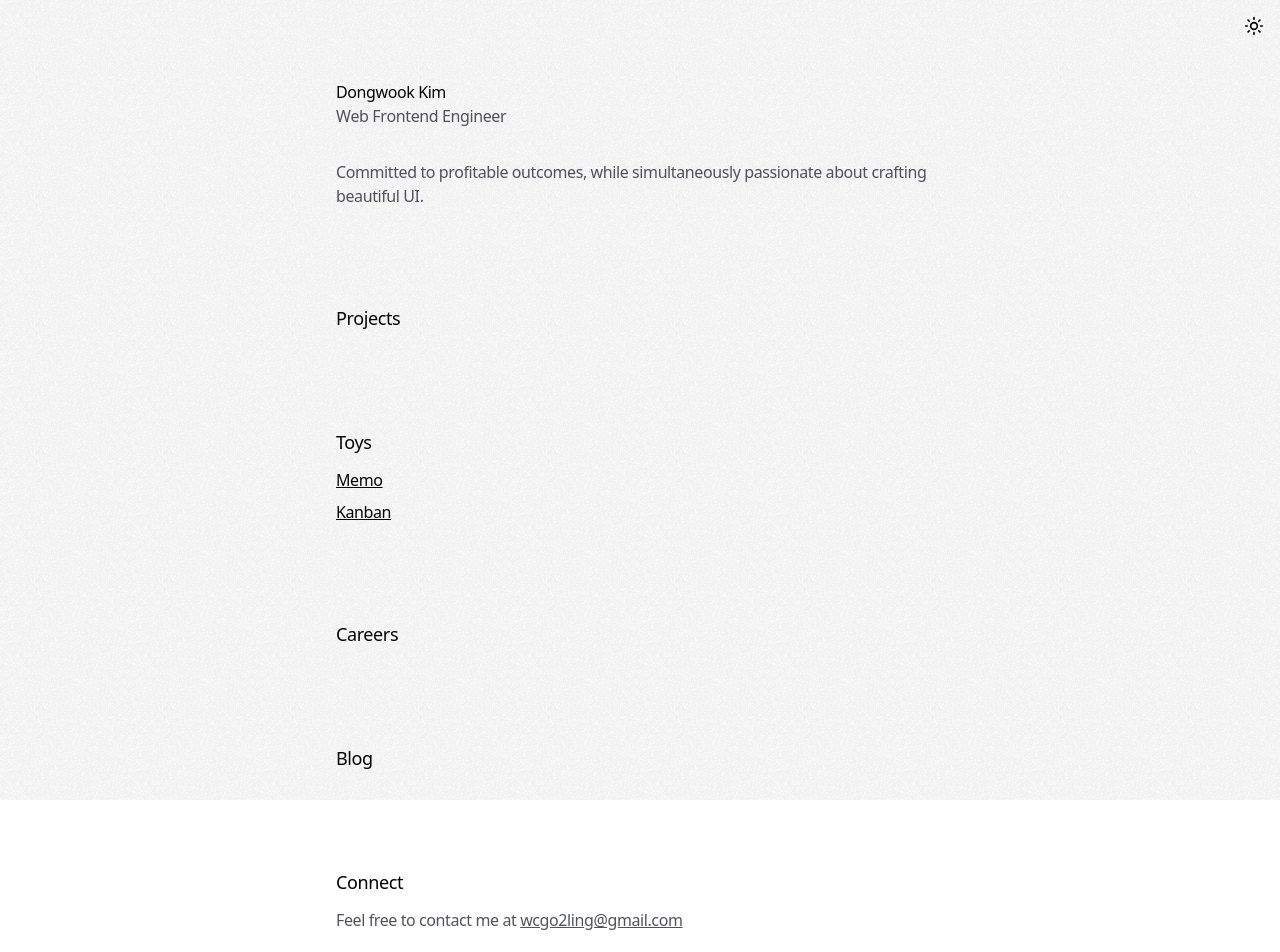
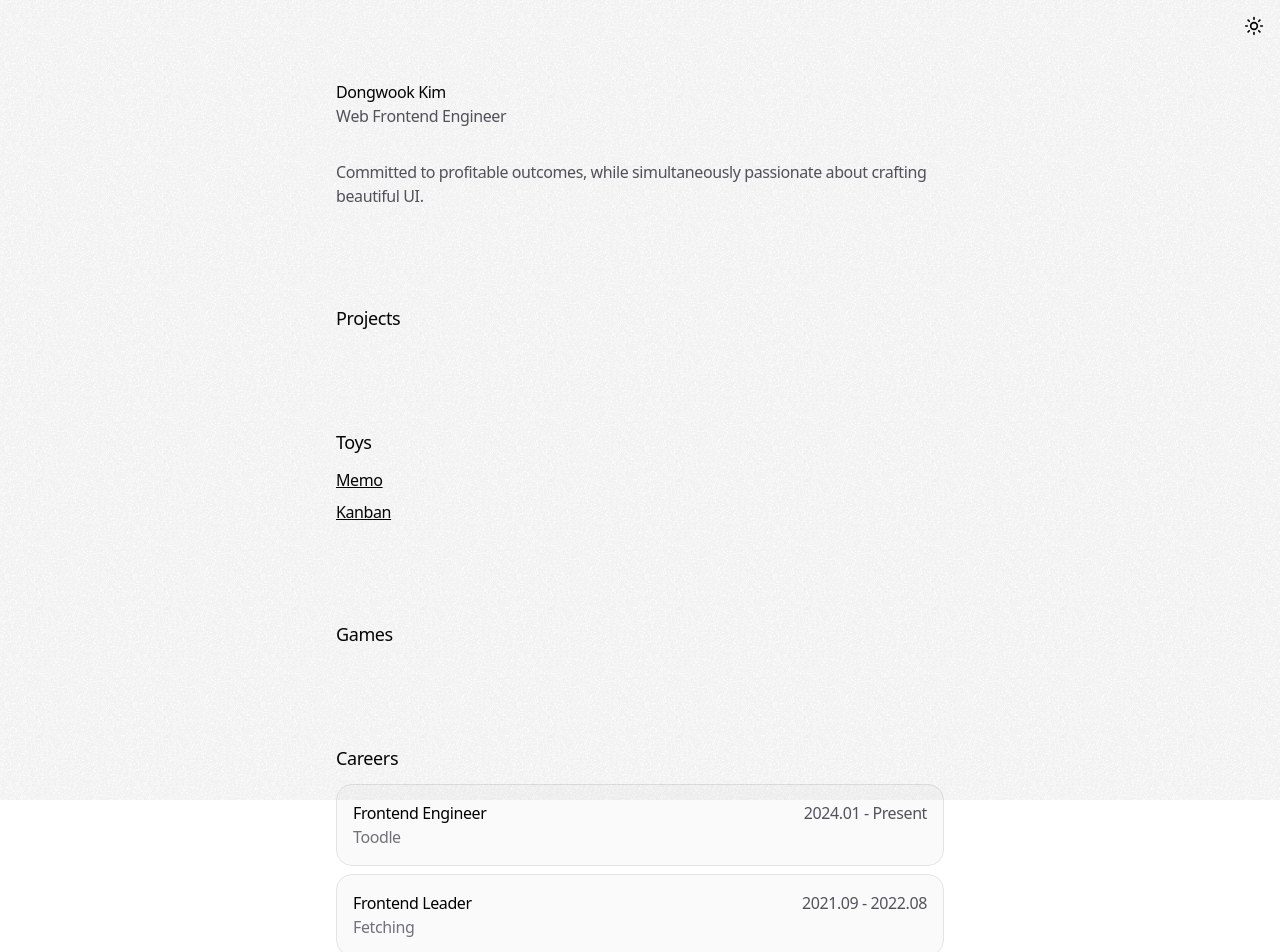
Before and after one commit to kidow/journey, a Next.js app: page / in a window 1280 px wide. Shown: the top 952 px of the page. Built offline with nearby package versions, Linux system fonts and the light colour scheme.

Commit message:
feat: Disclosure in careers

```diff
--- a/app/(sm)/page.tsx
+++ b/app/(sm)/page.tsx
@@ -1,20 +1,46 @@
 'use client'
 
-import { Header, TextEffect } from 'components'
+import { Disclosure, Header } from 'components'
 import { motion } from 'motion/react'
 import type { Transition, Variants } from 'motion/react'
 import Link from 'next/link'
 
 import Spotify from './spotify'
 
-const VARIANTS_SECTION: Variants = {
+const VARIANTS: Variants = {
   hidden: { opacity: 0, y: 20, filter: 'blur(8px)' },
   visible: { opacity: 1, y: 0, filter: 'blur(0px)' }
 }
 
-const TRANSITION_SECTION: Transition = {
+const TRANSITION: Transition = {
   duration: 0.3
 }
+
+const CAREERS: Array<{
+  title: string
+  company: string
+  period: string
+  description: string
+}> = [
+  {
+    title: 'Frontend Engineer',
+    company: 'Toodle',
+    period: '2024.01 - Present',
+    description: 'content'
+  },
+  {
+    title: 'Frontend Leader',
+    company: 'Fetching',
+    period: '2021.09 - 2022.08',
+    description: 'content'
+  },
+  {
+    title: 'Frontend Engineer',
+    company: 'Insunet',
+    period: '2019.09 - 2020.10',
+    description: 'content'
+  }
+]
 
 export default function Page(): React.ReactElement {
   return (
@@ -44,17 +70,11 @@ export default function Page(): React.ReactElement {
           </p>
         </motion.section>
 
-        <motion.section
-          variants={VARIANTS_SECTION}
-          transition={TRANSITION_SECTION}
-        >
+        <motion.section variants={VARIANTS} transition={TRANSITION}>
           <h3 className="mb-3 text-lg font-medium">Projects</h3>
         </motion.section>
 
-        <motion.section
-          variants={VARIANTS_SECTION}
-          transition={TRANSITION_SECTION}
-        >
+        <motion.section variants={VARIANTS} transition={TRANSITION}>
           <h3 className="mb-3 text-lg font-medium">Toys</h3>
           <ul className="space-y-2">
             <li>
@@ -70,24 +90,44 @@ export default function Page(): React.ReactElement {
           </ul>
         </motion.section>
 
-        <motion.section
-          variants={VARIANTS_SECTION}
-          transition={TRANSITION_SECTION}
-        >
-          <h3 className="mb-3 text-lg font-medium">Careers</h3>
+        <motion.section variants={VARIANTS} transition={TRANSITION}>
+          <h3 className="mb-3 text-lg font-medium">Games</h3>
         </motion.section>
 
-        <motion.section
-          variants={VARIANTS_SECTION}
-          transition={TRANSITION_SECTION}
-        >
+        <motion.section variants={VARIANTS} transition={TRANSITION}>
+          <h3 className="mb-3 text-lg font-medium">Careers</h3>
+          <div className="space-y-2">
+            {CAREERS.map((item, key) => (
+              <Disclosure
+                key={key}
+                className="rounded-2xl border border-zinc-200 dark:border-zinc-700 bg-zinc-50 dark:bg-zinc-900 p-4"
+              >
+                <Disclosure.Trigger>
+                  <button className="w-full flex text-left justify-between">
+                    <div>
+                      <h4 className="dark:text-zinc-100">{item.title}</h4>
+                      <p className="text-zinc-500 dark:text-zinc-400">
+                        {item.company}
+                      </p>
+                    </div>
+                    <p className="text-zinc-600 dark:text-zinc-400">
+                      {item.period}
+                    </p>
+                  </button>
+                </Disclosure.Trigger>
+                <Disclosure.Content>
+                  <div className="pt-4">{item.description}</div>
+                </Disclosure.Content>
+              </Disclosure>
+            ))}
+          </div>
+        </motion.section>
+
+        <motion.section variants={VARIANTS} transition={TRANSITION}>
           <h3 className="mb-3 text-lg font-medium">Blog</h3>
         </motion.section>
 
-        <motion.section
-          variants={VARIANTS_SECTION}
-          transition={TRANSITION_SECTION}
-        >
+        <motion.section variants={VARIANTS} transition={TRANSITION}>
           <h3 className="mb-3 text-lg font-medium">Connect</h3>
           <p className="mb-5 text-zinc-600 dark:text-zinc-400">
             Feel free to contact me at{' '}
--- a/app/globals.css
+++ b/app/globals.css
@@ -8,7 +8,12 @@
   }
   input,
   textarea {
-    @apply ring-2 ring-transparent outline-none placeholder:italic focus:ring-blue-500;
+    @apply ring-2 ring-transparent placeholder:italic focus:ring-blue-500;
+  }
+  input,
+  textarea,
+  button {
+    @apply outline-none;
   }
 }
 
--- /dev/null
+++ b/components/Disclosure/index.tsx
@@ -0,0 +1,190 @@
+'use client'
+
+import {
+  AnimatePresence,
+  MotionConfig,
+  Transition,
+  Variant,
+  Variants,
+  motion
+} from 'motion/react'
+import * as React from 'react'
+import { createContext, useContext, useEffect, useId, useState } from 'react'
+import { cn } from 'services'
+
+export type DisclosureContextType = {
+  open: boolean
+  toggle: () => void
+  variants?: { expanded: Variant; collapsed: Variant }
+}
+
+const DisclosureContext = createContext<DisclosureContextType | undefined>(
+  undefined
+)
+
+export type DisclosureProviderProps = {
+  children: React.ReactNode
+  open: boolean
+  onOpenChange?: (open: boolean) => void
+  variants?: { expanded: Variant; collapsed: Variant }
+}
+
+function DisclosureProvider({
+  children,
+  open: openProp,
+  onOpenChange,
+  variants
+}: DisclosureProviderProps) {
+  const [internalOpenValue, setInternalOpenValue] = useState<boolean>(openProp)
+
+  useEffect(() => {
+    setInternalOpenValue(openProp)
+  }, [openProp])
+
+  const toggle = () => {
+    const newOpen = !internalOpenValue
+    setInternalOpenValue(newOpen)
+    if (onOpenChange) {
+      onOpenChange(newOpen)
+    }
+  }
+
+  return (
+    <DisclosureContext.Provider
+      value={{
+        open: internalOpenValue,
+        toggle,
+        variants
+      }}
+    >
+      {children}
+    </DisclosureContext.Provider>
+  )
+}
+
+function useDisclosure() {
+  const context = useContext(DisclosureContext)
+  if (!context) {
+    throw new Error('useDisclosure must be used within a DisclosureProvider')
+  }
+  return context
+}
+
+type DisclosureProps = {
+  open?: boolean
+  onOpenChange?: (open: boolean) => void
+  children: React.ReactNode
+  className?: string
+  variants?: { expanded: Variant; collapsed: Variant }
+  transition?: Transition
+}
+
+function Disclosure({
+  open: openProp = false,
+  onOpenChange,
+  children,
+  className,
+  transition,
+  variants
+}: DisclosureProps) {
+  return (
+    <MotionConfig transition={transition}>
+      <div className={className}>
+        <DisclosureProvider
+          open={openProp}
+          onOpenChange={onOpenChange}
+          variants={variants}
+        >
+          {React.Children.toArray(children)[0]}
+          {React.Children.toArray(children)[1]}
+        </DisclosureProvider>
+      </div>
+    </MotionConfig>
+  )
+}
+
+function DisclosureTrigger({
+  children,
+  className
+}: {
+  children: React.ReactNode
+  className?: string
+}) {
+  const { toggle, open } = useDisclosure()
+
+  return (
+    <>
+      {React.Children.map(children, (child) => {
+        return React.isValidElement(child)
+          ? React.cloneElement(child, {
+              onClick: toggle,
+              role: 'button',
+              'aria-expanded': open,
+              tabIndex: 0,
+              onKeyDown: (e: { key: string; preventDefault: () => void }) => {
+                if (e.key === 'Enter' || e.key === ' ') {
+                  e.preventDefault()
+                  toggle()
+                }
+              },
+              className: cn(
+                className,
+                (child as React.ReactElement<any>).props.className
+              ),
+              ...(child as React.ReactElement<any>).props
+            })
+          : child
+      })}
+    </>
+  )
+}
+
+function DisclosureContent({
+  children,
+  className
+}: {
+  children: React.ReactNode
+  className?: string
+}) {
+  const { open, variants } = useDisclosure()
+  const uniqueId = useId()
+
+  const BASE_VARIANTS: Variants = {
+    expanded: {
+      height: 'auto',
+      opacity: 1
+    },
+    collapsed: {
+      height: 0,
+      opacity: 0
+    }
+  }
+
+  const combinedVariants = {
+    expanded: { ...BASE_VARIANTS.expanded, ...variants?.expanded },
+    collapsed: { ...BASE_VARIANTS.collapsed, ...variants?.collapsed }
+  }
+
+  return (
+    <div className={cn('overflow-hidden', className)}>
+      <AnimatePresence initial={false}>
+        {open && (
+          <motion.div
+            id={uniqueId}
+            initial="collapsed"
+            animate="expanded"
+            exit="collapsed"
+            variants={combinedVariants}
+          >
+            {children}
+          </motion.div>
+        )}
+      </AnimatePresence>
+    </div>
+  )
+}
+
+export default Object.assign(Disclosure, {
+  Trigger: DisclosureTrigger,
+  Content: DisclosureContent
+})
--- a/components/index.tsx
+++ b/components/index.tsx
@@ -2,3 +2,4 @@ export { default as Header } from './Header'
 export { default as TextEffect } from './TextEffect'
 export { default as MorphingPopover } from './MorphingPopover'
 export { default as Icon } from './Icon'
+export { default as Disclosure } from './Disclosure'
```
